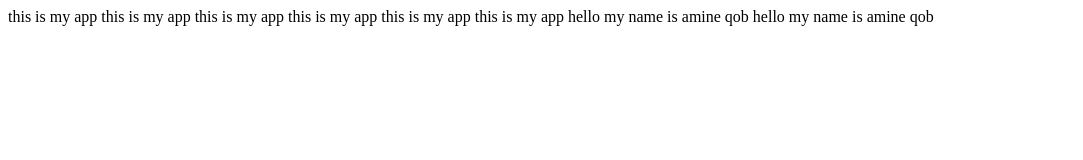
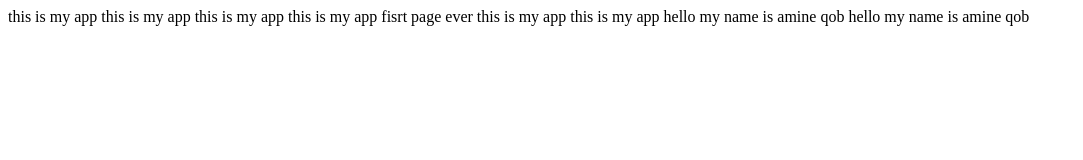
Before and after one commit to amineqob/myfirstapp, a plain HTML site: page index.html in a window 1280 px wide. Shown: the whole page, without its empty margins (0-1083 px from the left). Drawn offline with Linux system fonts and the light colour scheme.

Commit message:
gitchqnh

```diff
--- a/index.html
+++ b/index.html
@@ -11,7 +11,7 @@
 this is my app this is my app
 this is my app this is my app
 
-
+fisrt page ever
 
 this is my app this is my app
 hello my name is amine qob
@@ -49,7 +49,11 @@ hey git save this on this time and take a snapshot fro, it as a memory -->
 as part of the main branche like the login form in certain project
 so to prevent the uncessary changes to the main code of project and you want just the loginform branch
 you create a branch called the login form instructions :
-1-
+1- git branch loginbranch
+2- git commit -m "login changes"
+3- git checkout loginbranch
+4- so when you switch by git checkout master the file you created in the login branch will disapear because
+you switched to master and any modification you add on the main code will disapear too
 -->
 
 
```
